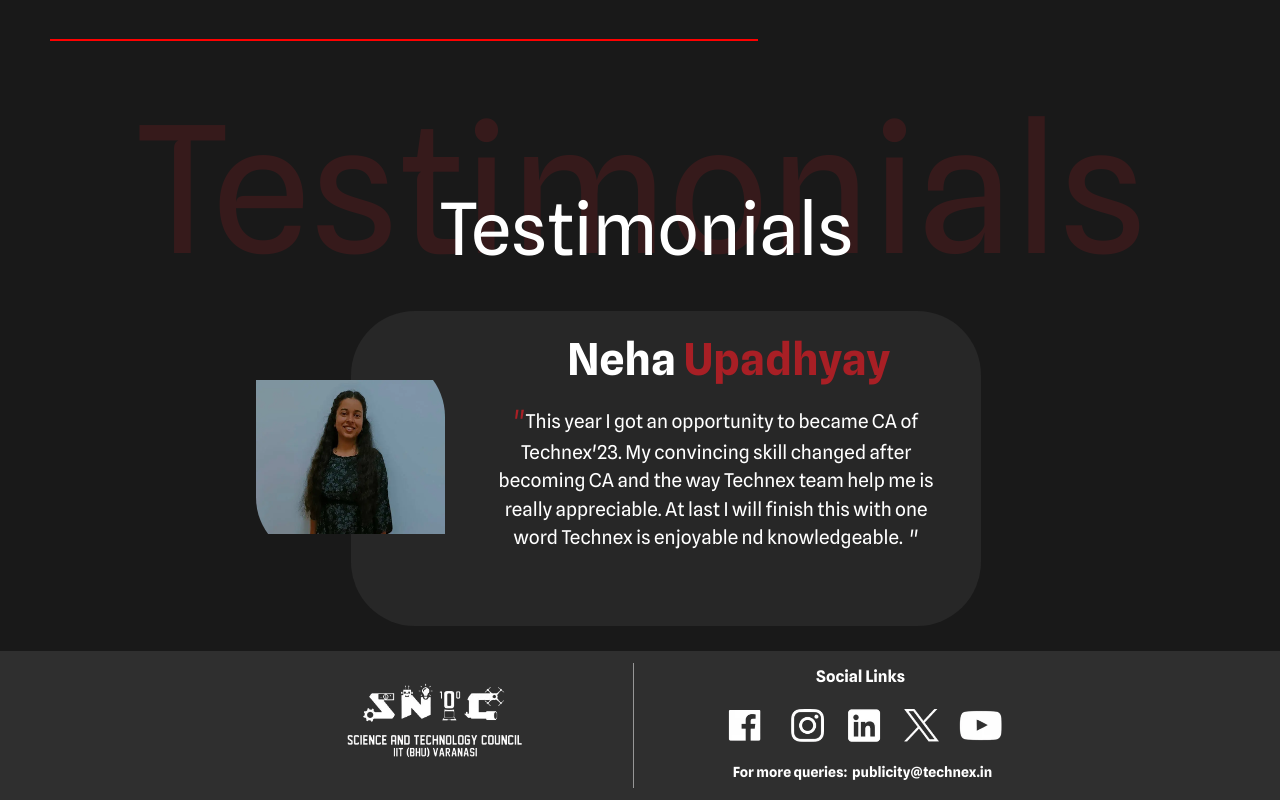
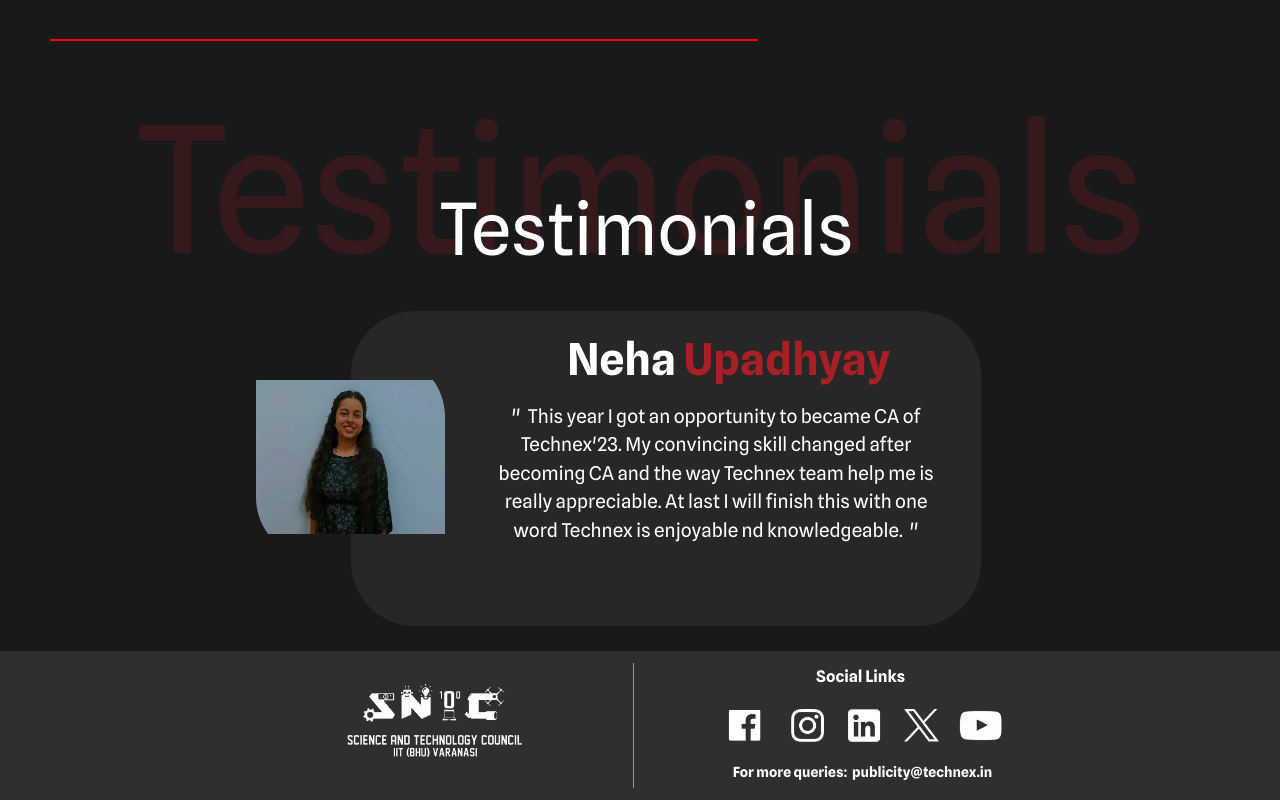
Before and after one commit to technex-iit-bhu/CA_Frontend, a Next.js app: page /landingPage in a window 1280 px wide. Shown: the part 3242-4042 px from the top of the page. Built offline with nearby package versions, Linux system fonts and the light colour scheme; a web font is replaced by a local one.

Commit message:
Update testemonialCard.tsx

```diff
--- a/src/components/testemonialCard.tsx
+++ b/src/components/testemonialCard.tsx
@@ -89,9 +89,9 @@
                 fontSize={fontSize}
                 style={{ fontFamily: "'Spline Sans', sans-serif" }}
               >
-                <Box as='span' color='#a81f25' fontSize='1.5rem'>
-                  "
-                </Box>
+
+                  " &nbsp;
+
                 {description}
 
 
```
